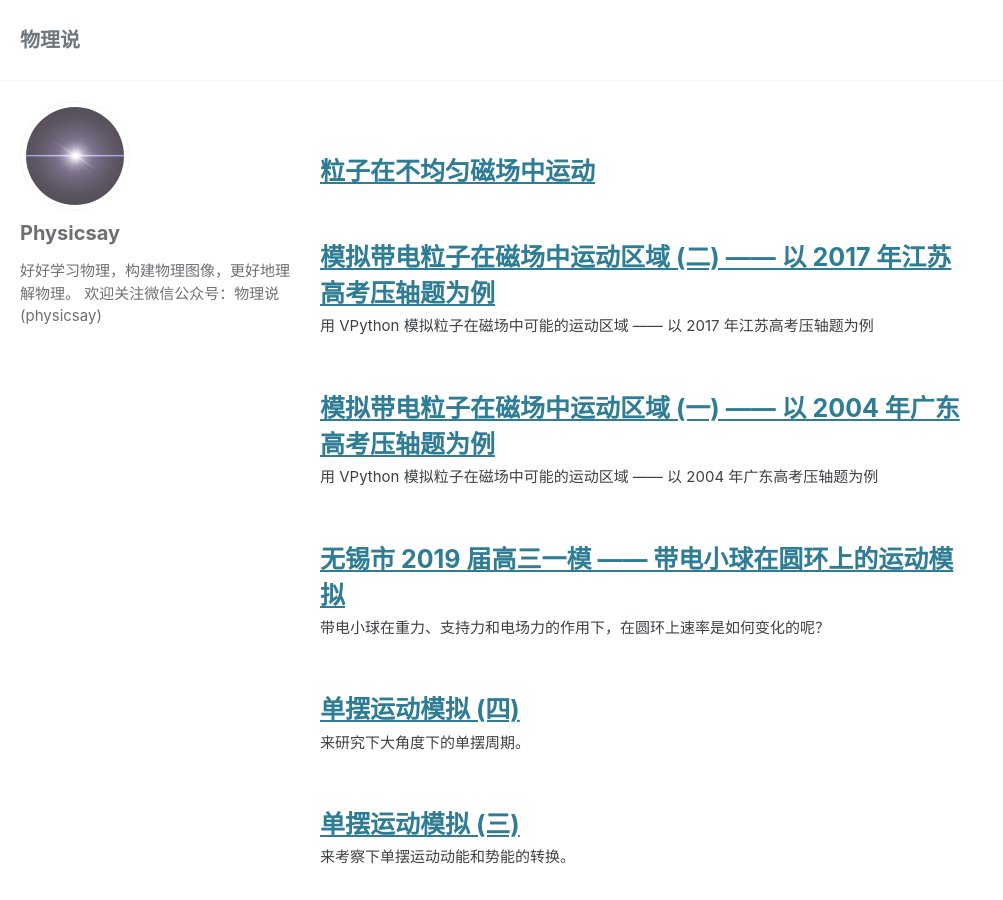
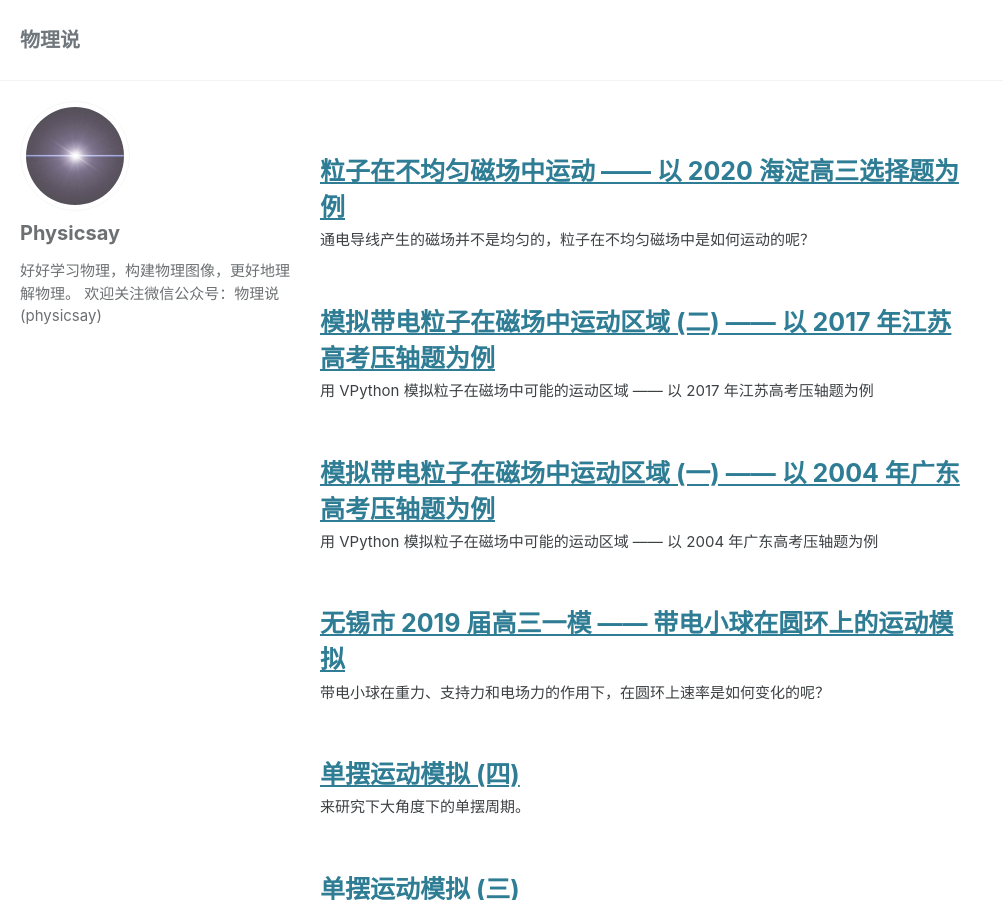
Before and after one commit to physicsay/physicsay-physicsay.github.io, a Jekyll site: the page built from index.html, in a window 1280 px wide and 900 px high. Shown: the whole window, without its empty margins (0-1003 px from the left). Built offline with Jekyll 4.4.1, drawn with Linux system fonts in a browser that asks for light colours; cached includes are drawn as plain includes; nearby versions of some CDN libraries; the list of posts is cut into pages by our own code; part of the change alters nothing that is shown.

Commit message:
feat: add articles

```diff
--- a/_posts/2020-05-08-motion_in_inhomogeneous_magnetic_field.md
+++ b/_posts/2020-05-08-motion_in_inhomogeneous_magnetic_field.md
@@ -1,12 +1,79 @@
 ---
-title:  粒子在不均匀磁场中运动
+title:  粒子在不均匀磁场中运动 —— 以 2020 海淀高三选择题为例
 url: motion_in_inhomogeneous_magnetic_field
 date: 2020-05-08 16:24:42
 tags:
 - 可视化
 - 磁场
-categories:
-description:
+categories:  electromagnetism
+description:  通电导线产生的磁场并不是均匀的，粒子在不均匀磁场中是如何运动的呢？
 ---
 
-<img src='/assets/images/2020-05-08-motion_in_inhomogeneous_magnetic_field/[pic name]' style='zoom:40%; margin: 0 auto; display: block;'/>
+## 0. 模拟题
+
+我们来看下 2020 海淀高三年级第二学期阶段性测试的第九题：
+
+**在一通有恒定电流的长直导线的右侧，有一带正电的粒子以初速度 $v_0$ 沿平行于导线的方向射出。若粒子所受重力及空气阻力均可忽略不计，现用虚线表示粒子的运动轨迹，虚线上某点所画有向线段的长度和方向表示粒子经过该点时的速度大小和方向，则如图所示的图景中可能正确的是 (    )**
+
+<img src='/assets/images/2020-05-08-motion-in-inhomogeneous-magnetic-field-1/fig2.png' style='zoom:40%; margin: 0 auto; display: block;'/>
+
+## 1. 解析
+
+首先回想长直导线的磁场分布，越靠近导线，磁感应强度越强，根据右手定则，长直导线右侧的磁场垂直于纸面向里。
+
+再根据左手定则，判断正电粒子受到的洛伦兹力向左，且运动轨迹从速度和合力夹角中穿过，可以排除 C、D 选项。
+
+题中 A、B 选项的区别在于速度会不会变化，我们看到洛伦兹力始终与速度垂直，不改变速度的大小，只改变速度方向，因此答案选 B。
+
+> 注意这里粒子运动的半径是不断减小的：因为越靠近长直导线，磁感应强度越大，根据粒子运动的半径公式 $R = mv / (qB)$，运动半径会不断减小。
+
+> 本题考查的是粒子在磁场中只受洛伦兹力时，粒子的速度大小不变。
+
+## 2. 变题
+
+我们再看下 2019 年南京盐城高三一模的选择题：
+
+**如图所示，水平导线中有电流 $I$ 通过，导线正下方电子的初速度方向与电流 $I$ 的方向相同，均平行于纸面水平向左。下列四幅图是描述电子运动轨迹的示意图，其中正确的是 (    )**
+
+<img src='/assets/images/2020-05-08-motion-in-inhomogeneous-magnetic-field-1/fig.png' style='zoom:40%; margin: 0 auto; display: block;'/>
+
+### 2.1 分析
+
+由安培定则可知，长直导线下方磁场为垂直直面向外，再根据右手定则，电子受到的洛伦兹力向下，电子向下偏转，可以排除 B、D 选项。
+
+长直导线中电流产生的磁场以导线为中心向四周发散，离导线越远，磁感应强度越小，可以得到电子在磁场中的偏转半径为 $R = mv/(eB)$，电子运动半径越来越大，C 选项中的半径不变，C 错。 A 对。
+
+> 本题考查的是运动半径与磁场的关系。
+
+有同学可能会疑问，A、C 选项图差不多，粒子的运动到底是怎么样的呢？粒子好像会离长直导线越来越远？不会偏转？那如果电流很大呢，产生的磁场很强，粒子又是如何运动的呢？
+
+下面我们就用程序来模拟这样的一个运动过程。
+
+
+## 3. 模拟
+
+用 VPython 模拟长直导线下粒子的运动，以 2019 年南京盐城高三一模选择题为例。
+
+取电流为 0.1 mA，电子位于长直导线下方 10 cm 处，电子向左运动速度为 5 m/s，模拟出粒子的运动轨迹，如下图所示：
+
+<img src='/assets/images/2020-05-08-motion-in-inhomogeneous-magnetic-field-1/motion.png' style='zoom:40%; margin: 0 auto; display: block;'/>
+
+> 当速度相对较大，磁场产生的洛伦兹力对速度方向改变的较慢 (相对水平运动的速度)，因此电子会离长直导线越来越远。
+
+那将速度变小一些？在程序中将速度调整为 1 m/s，来看一下粒子的运动轨迹，如下图所示：
+
+<img src='/assets/images/2020-05-08-motion-in-inhomogeneous-magnetic-field-1/motion2.png' style='zoom:40%; margin: 0 auto; display: block;'/>
+
+> 在上图中，随着粒子远离通电长直导线，粒子运动的半径在增大。
+
+保持速度不变，将时间延长些，看看粒子的运动轨迹是怎么样的呢？如下图所示：
+
+<img src='/assets/images/2020-05-08-motion-in-inhomogeneous-magnetic-field-1/motion.gif' style='zoom:40%; margin: 0 auto; display: block;'/>
+
+(此处有动图，加载较慢，也可看下图)
+
+<img src='/assets/images/2020-05-08-motion-in-inhomogeneous-magnetic-field-1/motion3.png' style='zoom:40%; margin: 0 auto; display: block;'/>
+
+> 电子做螺旋运动，且靠近导线和远离导线的运动半径是不同的。
+
+这里，当然可以改变长直导线中通的电流大小，也能影响电子的运动轨迹，在此不再赘述。
```
Also changed, not shown: assets/images/2020-05-08-motion-in-inhomogeneous-magnetic-field-1/fig.png (added), assets/images/2020-05-08-motion-in-inhomogeneous-magnetic-field-1/fig2.png (added), assets/images/2020-05-08-motion-in-inhomogeneous-magnetic-field-1/motion.png (added), assets/images/2020-05-08-motion-in-inhomogeneous-magnetic-field-1/motion2.png (added), assets/images/2020-05-08-motion-in-inhomogeneous-magnetic-field-1/motion3.png (added), 1 other file.
